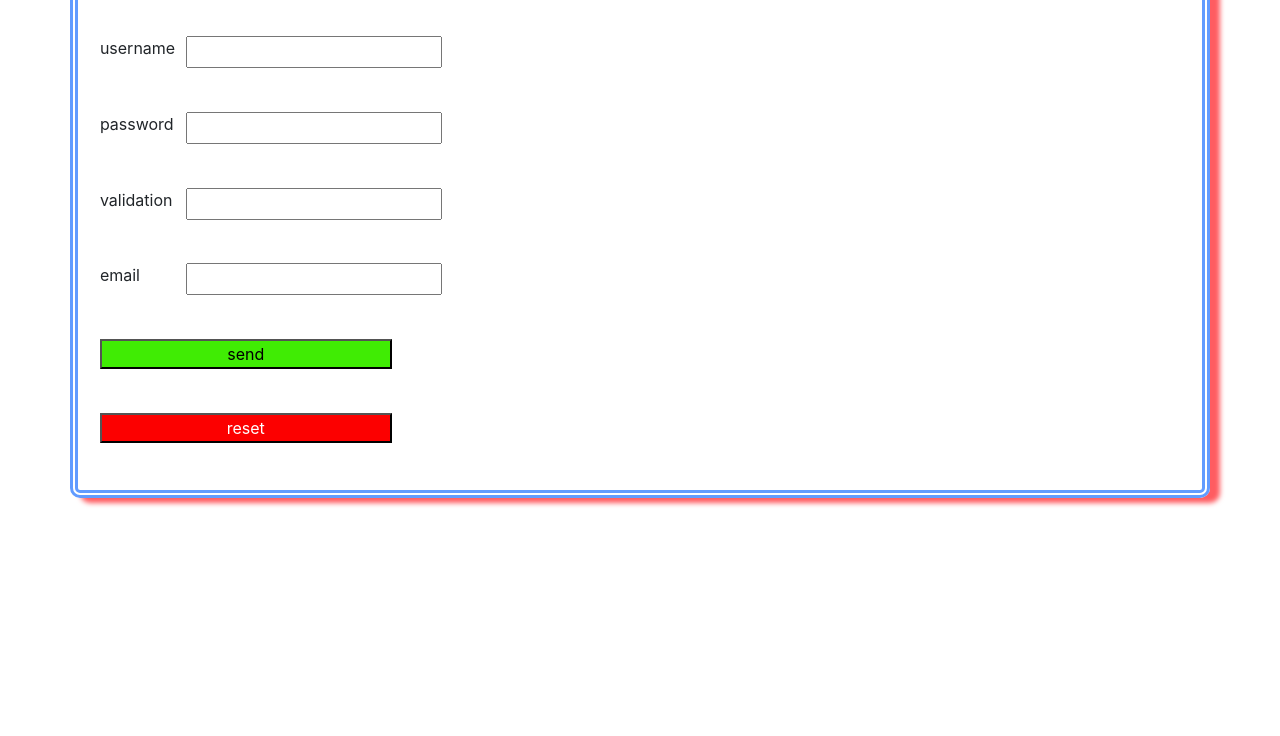
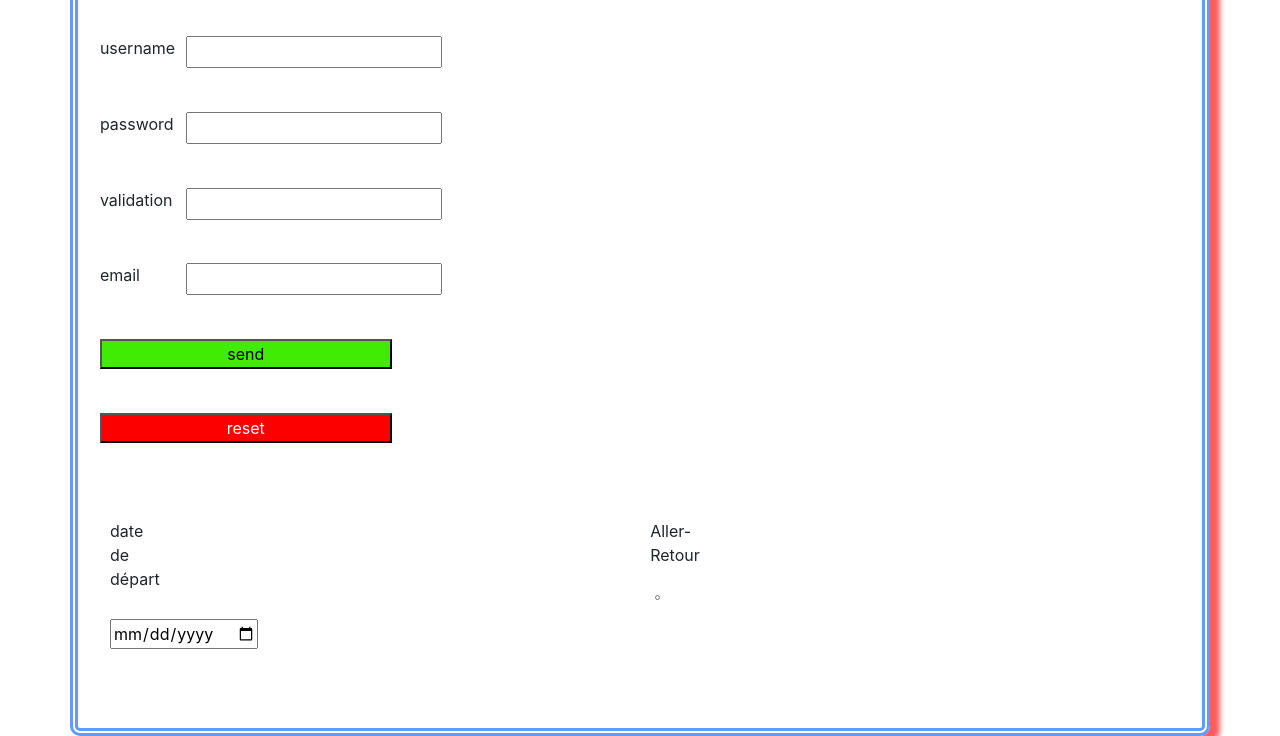
Before and after one commit to Perrine48/formulaire_interactif, a website: page index.html in a window 1280 px wide. Shown: the part 119-855 px from the top of the page. Before the commit the page ends 800 px from the top, so only its background shows below. Drawn offline with nearby package versions, Linux system fonts and the light colour scheme.

Commit message:
datepicker install

```diff
--- a/css/style.css
+++ b/css/style.css
@@ -37,3 +37,16 @@ border-radius: 10px;
 box-shadow: 10px 5px 5px rgb(255, 92, 97);
 
 }
+
+#Aller-Retour{
+
+    width: 15px;
+    height: 5px;
+}
+.retour{
+    display: none;
+}
+}
+.voyage{
+    width :100%;
+}
--- a/index.html
+++ b/index.html
@@ -15,7 +15,7 @@
 
     <div class="container fluid">
         <div class="title">
-            <h1>FLIGHT TO WORLD OF CUP RUSSIA</h1>
+            <h1>FLIGHT TO FIFA WORLD CUP RUSSIA 2018</h1>
         </div>
         <form action="js/script.js" method="post">
 
@@ -42,6 +42,39 @@
             <div class="row reset">
                 <button type="reset" id="reset" name="button">reset</button>
             </div>
+
+            <div class="row voyage">
+                <div class="col départ ">
+                     <div class="row">
+                        <label for="départ">date de départ</label>
+                     </div>
+
+                     <div class="row">
+                        <input type="date" id="départ" name="départ" value="">
+                     </div>
+
+                </div>
+
+                <div class="col départ">
+                    <div class="row">
+                        <label for="Aller-Retour">Aller-Retour</label>
+                    </div>
+                    <div class="row">
+                        <input type="checkbox" id="Aller-Retour" name="Aller-Retour" value="">
+                    </div>
+                </div>
+
+                <div class="col départ retour">
+                     <div class="row">
+                        <label for="retour">date de retour</label>
+                     </div>
+                    <div class="row">
+                        <input type="date" id="retour" name="retour" value="">
+                    </div>
+                </div>
+            </div>
+
+
         </form>
     </div>
 
```
